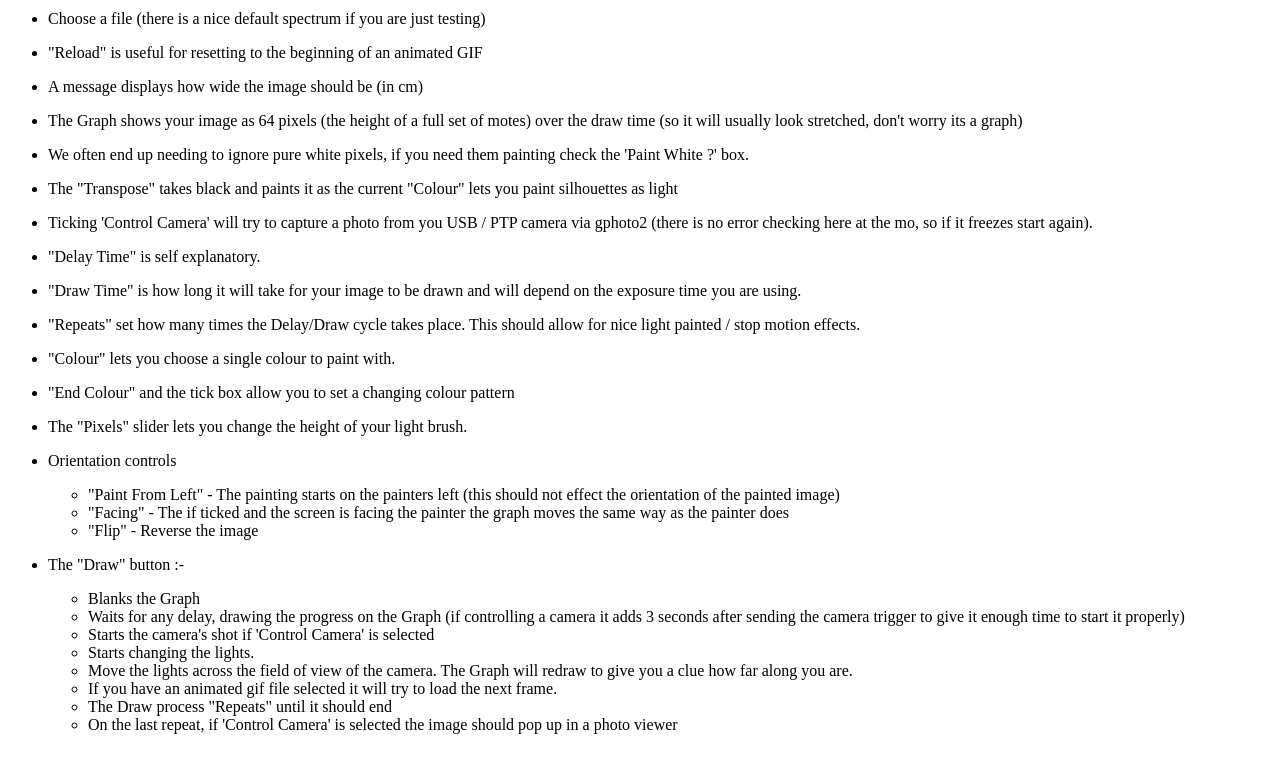
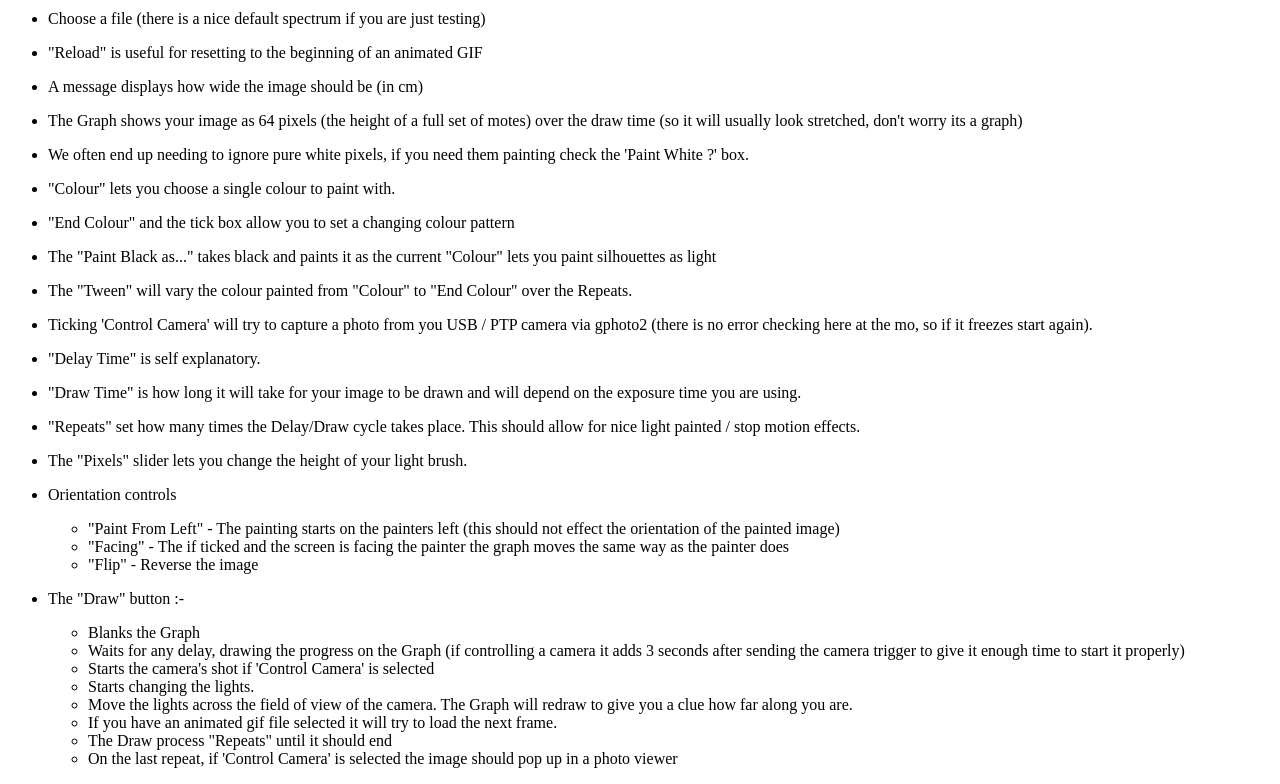
Before and after one commit to stretchyboy/plasma2040_light_painting, a plain HTML site: page index.html in a window 1280 px wide. Shown: the part 6809-7593 px from the top of the page. Before the commit the page ends 7559 px from the top, so only its background shows below. Drawn offline with Linux system fonts and the light colour scheme.

Commit message:
Update docs

```diff
--- a/index.html
+++ b/index.html
@@ -65,7 +65,16 @@ git clone https://github.com/EduMake/mote_light_painting.git
 <p>We often end up needing to ignore pure white pixels, if you need them painting check the 'Paint White ?' box.</p>
 </li>
 <li>
-<p>The "Transpose" takes black and paints it as the current "Colour" lets you paint silhouettes as light</p>
+<p>"Colour" lets you choose a single colour to paint with.</p>
+</li>
+<li>
+<p>"End Colour" and the tick box allow you to set a changing colour pattern</p>
+</li>
+<li>
+<p>The "Paint Black as..." takes black and paints it as the current "Colour" lets you paint silhouettes as light</p>
+</li>
+<li>
+<p>The "Tween" will vary the colour painted from "Colour" to "End Colour" over the Repeats.</p>
 </li>
 <li>
 <p>Ticking 'Control Camera' will try to capture a photo from you USB / PTP camera via gphoto2 (there is no error checking here at the mo, so if it freezes start again).</p>
@@ -78,12 +87,6 @@ git clone https://github.com/EduMake/mote_light_painting.git
 </li>
 <li>
 <p>"Repeats" set how many times the Delay/Draw cycle takes place. This should allow for nice light painted / stop motion effects.</p>
-</li>
-<li>
-<p>"Colour" lets you choose a single colour to paint with.</p>
-</li>
-<li>
-<p>"End Colour" and the tick box allow you to set a changing colour pattern</p>
 </li>
 <li>
 <p>The "Pixels" slider lets you change the height of your light brush.</p>
```
